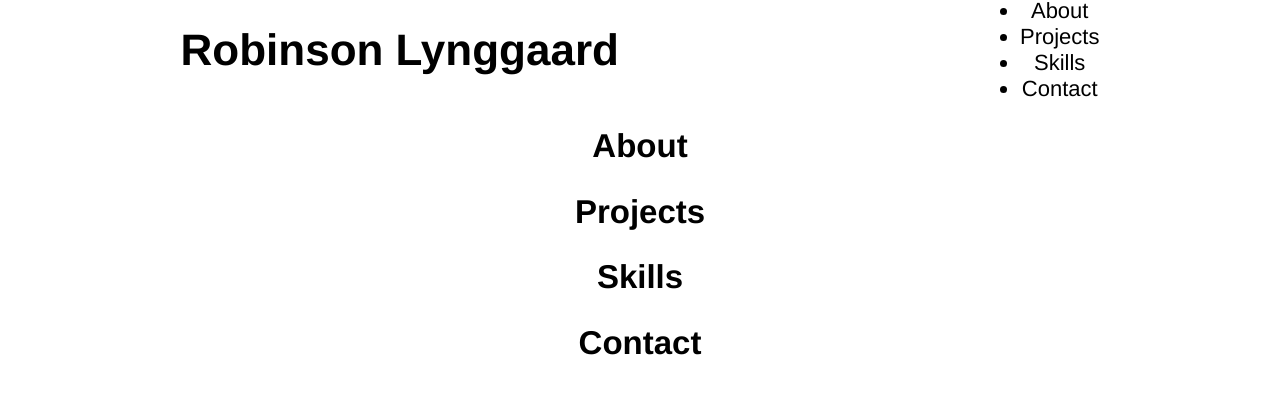
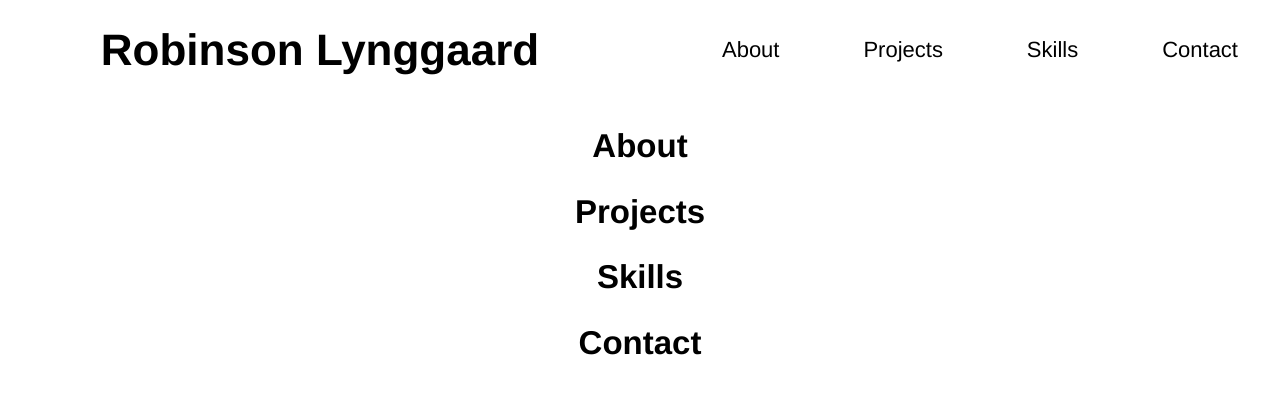
Before and after one commit to roblyn/portfolio, a plain HTML site: page index.html in a window 1280 px wide. Drawn offline with Linux system fonts and the light colour scheme.

Commit message:
Style nav-bar and header

```diff
--- a/style.css
+++ b/style.css
@@ -13,7 +13,21 @@ body{
     align-items: center;
     justify-content: space-around;
 }
+.title{
+    display: flex;
+    flex-direction: row;
+    flex:50%;
+    justify-content: center;
+
+}
 .navbar{
     display: flex;
+    flex: 50%;
+    flex-direction: column;
 
 }
+.navbar ul {
+    display: flex;
+    justify-content: space-around;
+    list-style: none;
+}
```
